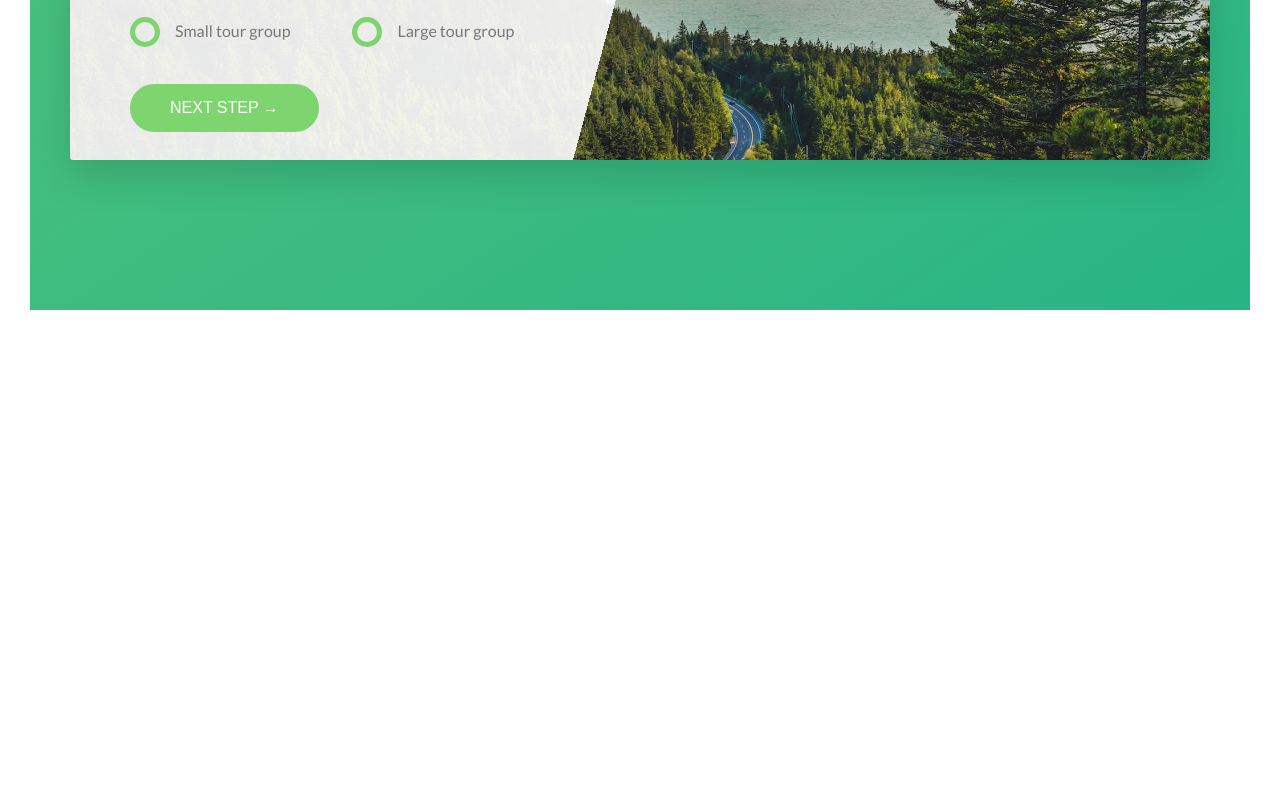
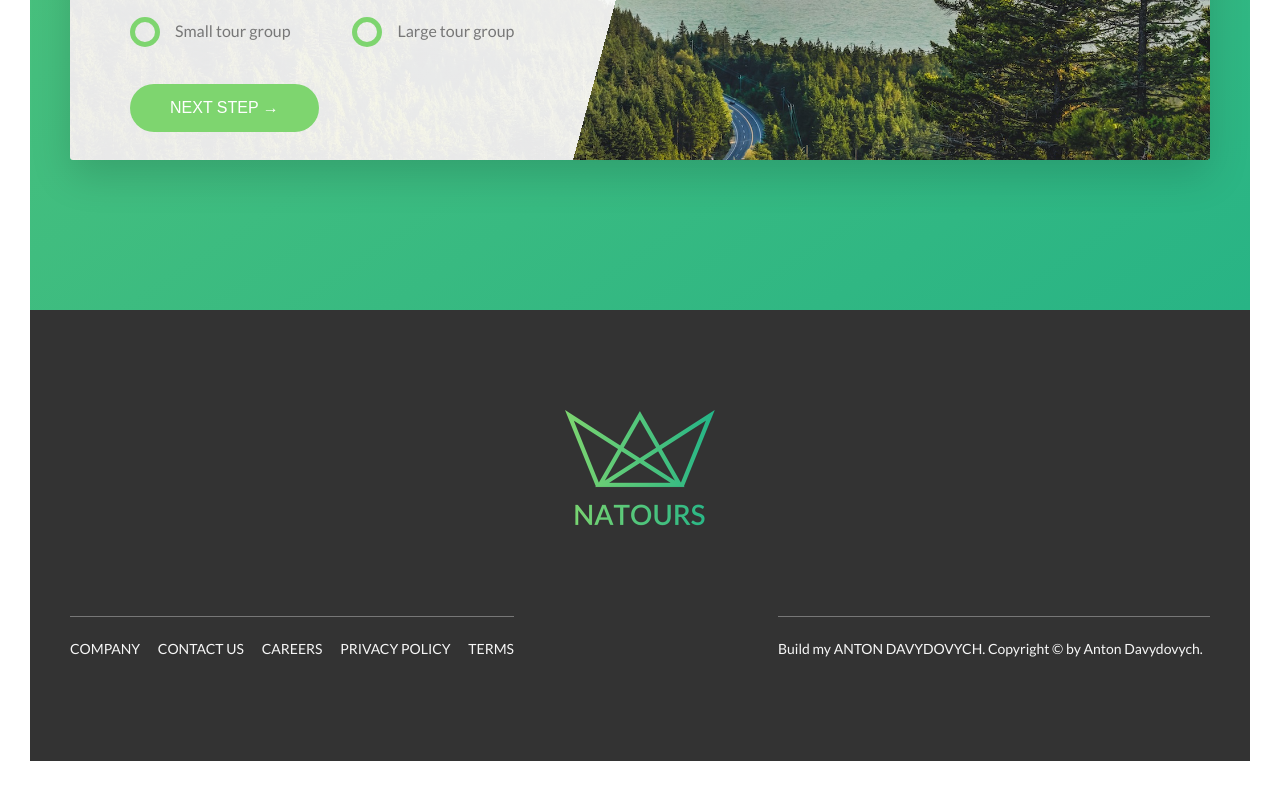
Before and after one commit to gonzoibox/Outdoors-web-site, a website: page index.html in a window 1280 px wide. Shown: the part 5038-5829 px from the top of the page. Before the commit the page ends 5378 px from the top, so only its background shows below. Drawn offline with Linux system fonts and the light colour scheme.

Commit message:
add footer html + styles

```diff
--- a/index.html
+++ b/index.html
@@ -322,5 +322,28 @@
                 </div>
             </section>
         </main>
+        <footer class="footer">
+            <div class="footer__logo-box">
+                <img src="/img/logo-green-2x.png" alt="Full logo" class="footer__logo">
+            </div>
+                <div class="row">
+                    <div class="col-1-of-2">
+                        <div class="footer__navigation">
+                            <ul class="footer__list">
+                                <li class="footer__item"><a href="#" class="footer__link">Company</a></li>
+                                <li class="footer__item"><a href="#" class="footer__link">Contact us</a></li>
+                                <li class="footer__item"><a href="#" class="footer__link">Careers</a></li>
+                                <li class="footer__item"><a href="#" class="footer__link">Privacy policy</a></li>
+                                <li class="footer__item"><a href="#" class="footer__link">Terms</a></li>
+                            </ul>
+                        </div>
+                    </div>
+                    <div class="col-1-of-2">
+                        <div class="footer__copyright">
+                            Build my <a href="#" class="footer__link">Anton Davydovych</a>. Copyright &copy; by Anton Davydovych.
+                        </div>
+                    </div>
+                </div>
+        </footer>
     </body>
 </html>
--- a/sass/abstracts/_variables.scss
+++ b/sass/abstracts/_variables.scss
@@ -9,14 +9,15 @@ $color-secondary-dark: #ff7730;
 $color-tertiary-light: #2998ff;
 $color-tertiary-dark: #5643fa;
 
-$color-grey-dark: #777;
-$color-grey-dark2: #999;
-
 $color-white: #fff;
 $color-black: #000;
 
 $color-grey-light-1: #f7f7f7;
 $color-grey-light-2: #eee;
+
+$color-grey-dark: #777;
+$color-grey-dark-2: #999;
+$color-grey-dark-3: #333;
 
 //grid
 $grid-width: 114rem;
--- a/sass/components/_form.scss
+++ b/sass/components/_form.scss
@@ -28,7 +28,7 @@
         }
 
         &::-webkit-input-placeholder {
-            color: $color-grey-dark2;
+            color: $color-grey-dark-2;
         }
     }
 
--- /dev/null
+++ b/sass/layouts/_footer.scss
@@ -0,0 +1,61 @@
+.footer {
+    background-color: $color-grey-dark-3;
+    padding: 10rem 0;
+    font-size: 1.4rem;
+    color: $color-grey-light-1;
+
+&__logo-box {
+    text-align: center;
+    margin-bottom: 8rem;
+}
+
+&__logo {
+    width: 15rem;
+    height: auto;
+}
+
+&__navigation {
+    border-top: 1px solid $color-grey-dark;
+    display: inline-block;
+    padding-top: 2rem;
+}
+
+&__list {
+    list-style: none;
+}
+
+&__item {
+    display: inline-block;
+
+    &:not(:last-child) {
+        margin-right: 1.5rem;
+    }
+}
+
+&__link {
+    &:link,
+    &:visited {
+        color: $color-grey-light-1;
+        background-color: $color-grey-dark-3;
+        text-decoration: none;
+        text-transform: uppercase;
+        display: inline-block;
+        transition: all .2s;
+    }
+
+    &:hover,
+    &:active {
+        color: $color-primary;
+        box-shadow: 0 1rem 2rem rgba($color-black, .4);
+        transform: rotate(5deg) scale(1.3);
+    }
+    }
+
+&__copyright {
+    border-top: 1px solid $color-grey-dark;
+    display: inline-block;
+    padding-top: 2rem;
+    width: 80%;
+    float: right;
+}
+}
--- a/sass/main.scss
+++ b/sass/main.scss
@@ -14,7 +14,10 @@
 @import "components/story";
 @import "components/form";
 
+
 @import "layouts/header";
+@import "layouts/footer";
 @import "layouts/grid";
 
+
 @import "pages/home";
```
Also changed, not shown: css/style.css.
